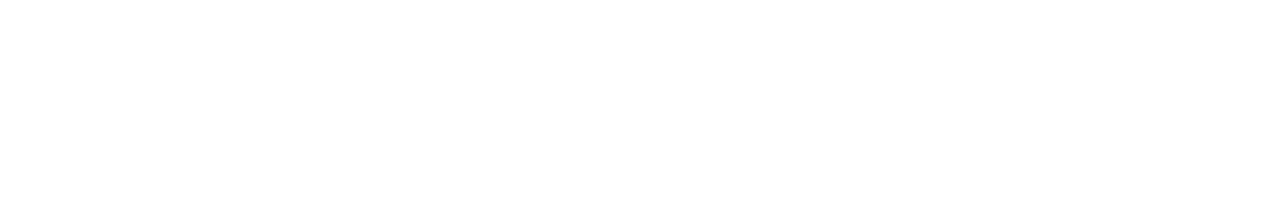
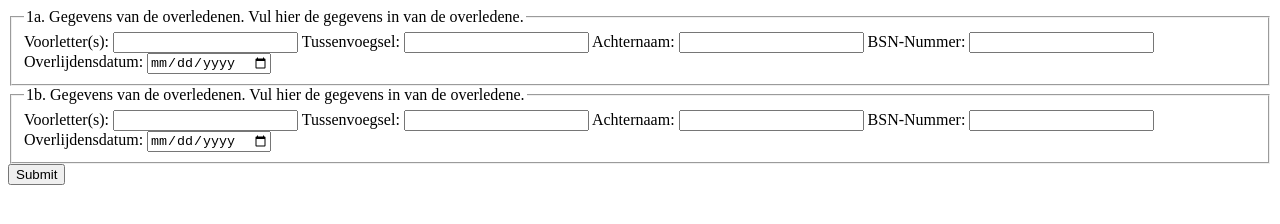
Before and after one commit to Fayaaz036/BrowserTech, a plain HTML site: page index.html in a window 1280 px wide. Drawn offline with Linux system fonts and the light colour scheme.

Commit message:
Eerste velden aangemaakt

```diff
--- a/index.html
+++ b/index.html
@@ -5,6 +5,25 @@
   <title>Title</title>
 </head>
 <body>
+<form>
+  <fieldset class="Stap 1A">
+    <legend>1a. Gegevens van de overledenen. Vul hier de gegevens in van de overledene.</legend>
+    <label for="voorletters">Voorletter(s): <input type="text" id="voorletters" > </label>
+    <label for="tussenvoegsel">Tussenvoegsel: <input type="text" id="tussenvoegsel"> </label>
+    <label for="achternaam">Achternaam: <input type="text" id="achternaam"> </label>
+    <label for="bsnnummer">BSN-Nummer: <input type="number" id="bsnnummer" maxlength="9" title="Dit is een foutmelding"> </label>
+    <label for="overlijdensdatum">Overlijdensdatum: <input type="date" id="overlijdensdatum"> </label>
+  </fieldset>
+  <fieldset>
+    <legend>1b. Gegevens van de overledenen. Vul hier de gegevens in van de overledene.</legend>
+    <label for="voorletters">Voorletter(s): <input type="text" id="voorletters" > </label>
+    <label for="tussenvoegsel">Tussenvoegsel: <input type="text" id="tussenvoegsel"> </label>
+    <label for="achternaam">Achternaam: <input type="text" id="achternaam"> </label>
+    <label for="bsnnummer">BSN-Nummer: <input type="number" id="bsnnummer" maxlength="9" title="Dit is een foutmelding"> </label>
+    <label for="overlijdensdatum">Overlijdensdatum: <input type="date" id="overlijdensdatum"> </label>
+  </fieldset>
+  <input type="submit">
 
+</form>
 </body>
 </html>
```
